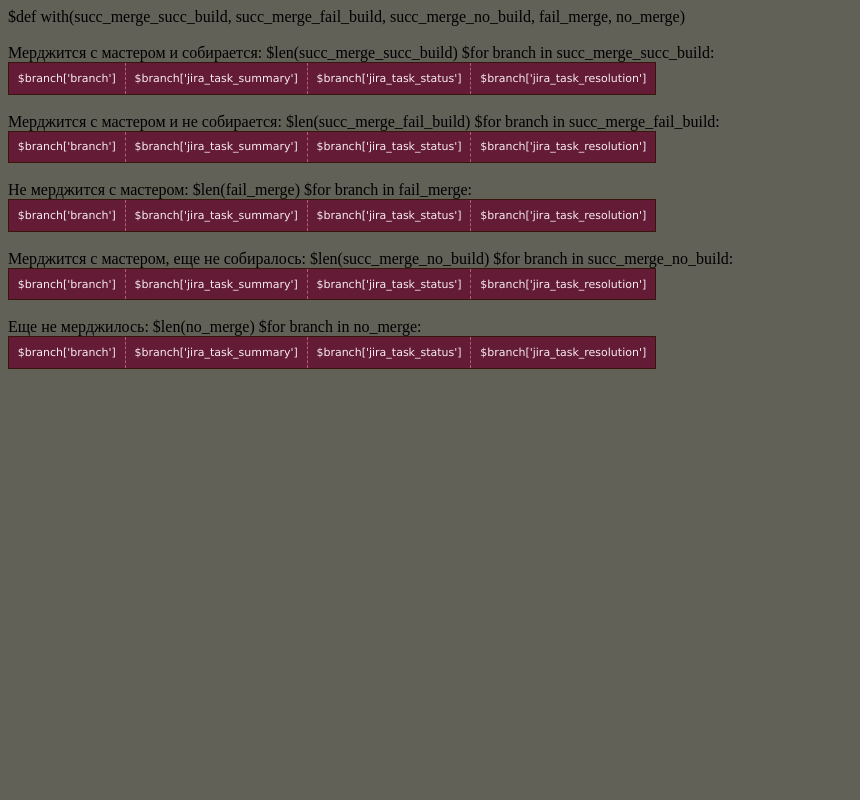
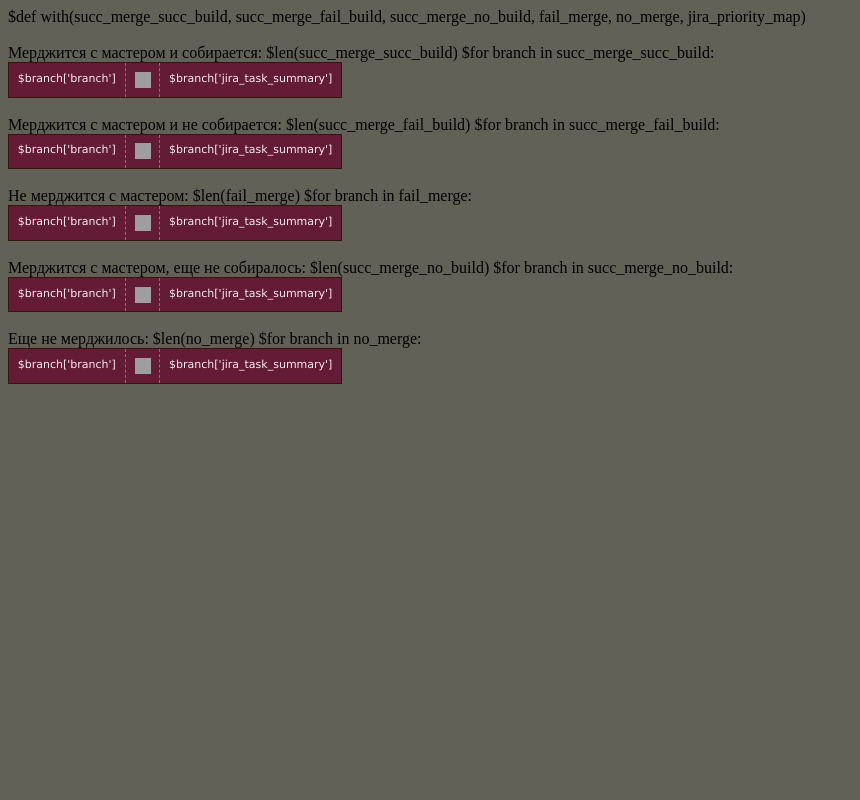
Before and after one commit to Altaire/Git2Jira2Jenkins, a Python web app: template templates/index.html in a window 1280 px wide. Shown: the whole page, without its empty margins (0-860 px from the left). Run offline with Jinja, Linux system fonts and the light colour scheme; the template is opened without the code that fills it, so the values that code supplies are empty; grey boxes are pictures that could not be loaded.

Commit message:
Jira priority icons added

```diff
--- a/templates/index.html
+++ b/templates/index.html
@@ -1,4 +1,4 @@
-$def with(succ_merge_succ_build, succ_merge_fail_build, succ_merge_no_build, fail_merge, no_merge)
+$def with(succ_merge_succ_build, succ_merge_fail_build, succ_merge_no_build, fail_merge, no_merge, jira_priority_map)
 <html>
 <head>
     <title>Git branch status</title>
@@ -21,9 +21,12 @@ $def with(succ_merge_succ_build, succ_merge_fail_build, succ_merge_no_build, fai
         <!--<td>$branch['git_remote_branch_head'][:7]</td>-->
         <!--<td>$branch['jenkins_branch_head'][:7]</td>-->
         <!--<td>$branch['jenkins_status']</td>-->
+        <td>
+            <img src="$jira_priority_map[branch['jira_task_priority'] + '_icon']" alt="$branch['jira_task_priority']" title="$branch['jira_task_priority']" width="16" align="absmiddle" border="0" height="16">
+        </td>
         <td>$branch['jira_task_summary']</td>
-        <td>$branch['jira_task_status']</td>
-        <td>$branch['jira_task_resolution']</td>
+        <!--<td>$branch['jira_task_status']</td>-->
+        <!--<td>$branch['jira_task_resolution']</td>-->
     </tr>
 </table>
 <br/>
@@ -38,9 +41,12 @@ $def with(succ_merge_succ_build, succ_merge_fail_build, succ_merge_no_build, fai
         <!--<td>$branch['git_remote_branch_head'][:7]</td>-->
         <!--<td>$branch['jenkins_branch_head'][:7]</td>-->
         <!--<td>$branch['jenkins_status']</td>-->
+        <td>
+            <img src="$jira_priority_map[branch['jira_task_priority'] + '_icon']" alt="$branch['jira_task_priority']" title="$branch['jira_task_priority']" width="16" align="absmiddle" border="0" height="16">
+        </td>
         <td>$branch['jira_task_summary']</td>
-        <td>$branch['jira_task_status']</td>
-        <td>$branch['jira_task_resolution']</td>
+        <!--<td>$branch['jira_task_status']</td>-->
+        <!--<td>$branch['jira_task_resolution']</td>-->
     </tr>
 </table>
 <br/>
@@ -54,9 +60,12 @@ $def with(succ_merge_succ_build, succ_merge_fail_build, succ_merge_no_build, fai
         <!--<td>$branch['git_merge_status']</td>-->
         <!--<td>$branch['git_branch_head'][:7]</td>-->
         <!--<td>$branch['git_remote_branch_head'][:7]</td>-->
+        <td>
+            <img src="$jira_priority_map[branch['jira_task_priority'] + '_icon']" alt="$branch['jira_task_priority']" title="$branch['jira_task_priority']" width="16" align="absmiddle" border="0" height="16">
+        </td>
         <td>$branch['jira_task_summary']</td>
-        <td>$branch['jira_task_status']</td>
-        <td>$branch['jira_task_resolution']</td>
+        <!--<td>$branch['jira_task_status']</td>-->
+        <!--<td>$branch['jira_task_resolution']</td>-->
     </tr>
 </table>
 <br/>
@@ -70,9 +79,12 @@ $def with(succ_merge_succ_build, succ_merge_fail_build, succ_merge_no_build, fai
         <!--<td>$branch['git_merge_status']</td>-->
         <!--<td>$branch['git_branch_head'][:7]</td>-->
         <!--<td>$branch['git_remote_branch_head'][:7]</td>-->
+        <td>
+            <img src="$jira_priority_map[branch['jira_task_priority'] + '_icon']" alt="$branch['jira_task_priority']" title="$branch['jira_task_priority']" width="16" align="absmiddle" border="0" height="16">
+        </td>
         <td>$branch['jira_task_summary']</td>
-        <td>$branch['jira_task_status']</td>
-        <td>$branch['jira_task_resolution']</td>
+        <!--<td>$branch['jira_task_status']</td>-->
+        <!--<td>$branch['jira_task_resolution']</td>-->
     </tr>
 </table>
 <br/>
@@ -83,9 +95,12 @@ $def with(succ_merge_succ_build, succ_merge_fail_build, succ_merge_no_build, fai
     <tr>
         <td><a href="http://jira.hh.ru/browse/$branch['jira_task_id']">$branch['branch']</a></td>
         <!--<td>$branch['git_remote_branch_head'][:7]</td>-->
+        <td>
+            <img src="$jira_priority_map[branch['jira_task_priority'] + '_icon']" alt="$branch['jira_task_priority']" title="$branch['jira_task_priority']" width="16" align="absmiddle" border="0" height="16">
+        </td>
         <td>$branch['jira_task_summary']</td>
-        <td>$branch['jira_task_status']</td>
-        <td>$branch['jira_task_resolution']</td>
+        <!--<td>$branch['jira_task_status']</td>-->
+        <!--<td>$branch['jira_task_resolution']</td>-->
     </tr>
 </table>
 <br/>
```
Also changed, not shown: main.py (+6 -3 lines), web_.py (+22 -10 lines).
